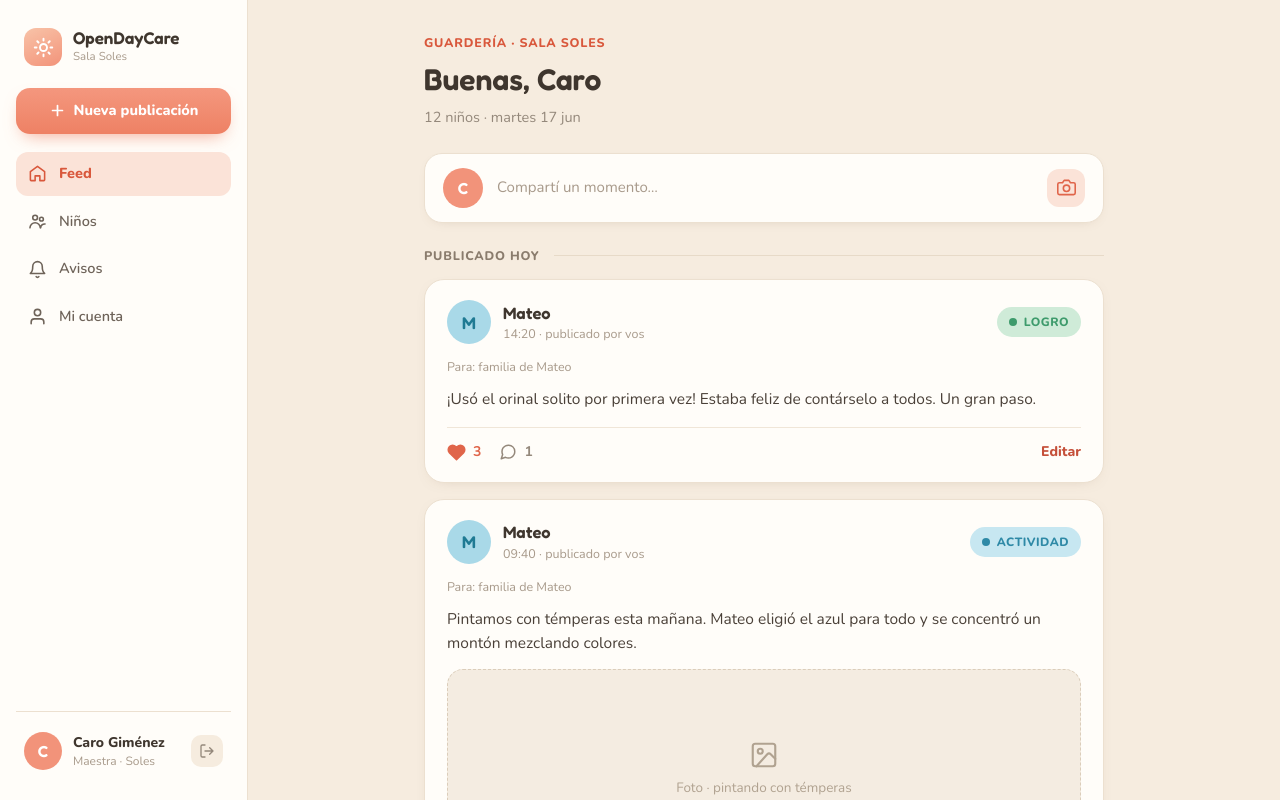
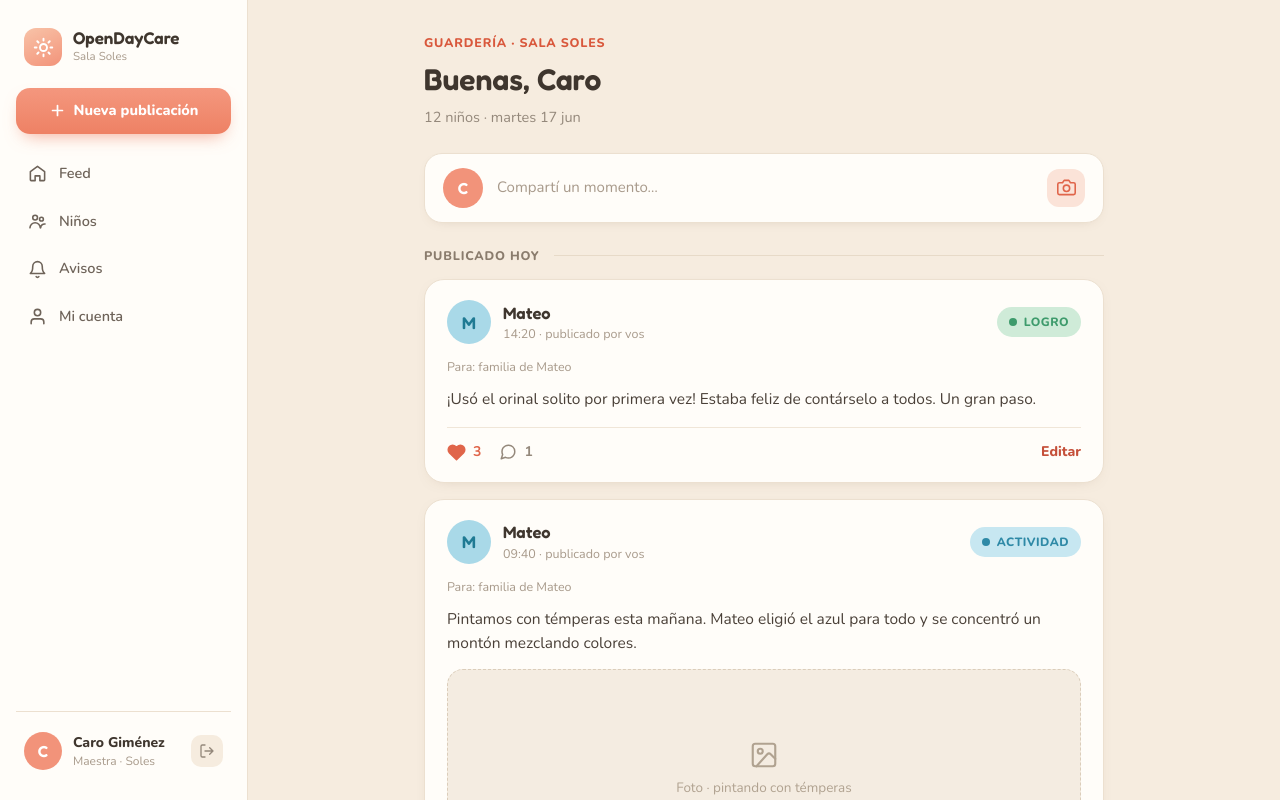
Before and after one commit to luisgabrielarevalo-hub/open-daycare, a Next.js app: page / in a window 1280 px wide. Shown: the top 800 px of the page. Built offline with nearby package versions, Linux system fonts and the light colour scheme.

Commit message:
Actualizar el componente Sidebar para incluir claves en los elementos de navegación y permitir la gestión del estado activo.

```diff
--- a/components/layout/Sidebar.tsx
+++ b/components/layout/Sidebar.tsx
@@ -9,22 +9,25 @@ import {
   UserIcon,
 } from "@/components/ui/icons";
 
+export type NavKey = "feed" | "kids" | "announcements" | "account";
+
 const navItems = [
-  { label: "Feed", icon: HomeIcon, active: true },
-  { label: "Niños", icon: ChildrenIcon, active: false },
-  { label: "Avisos", icon: BellIcon, active: false },
-  { label: "Mi cuenta", icon: UserIcon, active: false },
-];
+  { key: "feed", label: "Feed", icon: HomeIcon, href: "/" },
+  { key: "kids", label: "Niños", icon: ChildrenIcon, href: "/kids" },
+  { key: "announcements", label: "Avisos", icon: BellIcon, href: "#" },
+  { key: "account", label: "Mi cuenta", icon: UserIcon, href: "#" },
+] satisfies { key: NavKey; label: string; icon: typeof HomeIcon; href: string }[];
 
 type SidebarProps = {
   profile: StaffProfile;
+  activeNav: NavKey;
 };
 
-export function Sidebar({ profile }: SidebarProps) {
+export function Sidebar({ profile, activeNav }: SidebarProps) {
   return (
     <aside className="flex h-full w-[248px] flex-none flex-col border-r border-border bg-paper px-4 py-6">
       <a
-        href="#"
+        href="/"
         className="flex items-center gap-[11px] px-2 pt-1 pb-[22px]"
       >
         <div className="flex size-[38px] flex-none items-center justify-center rounded-xl bg-linear-155 from-avatar-peach-light to-avatar-peach">
@@ -49,12 +52,13 @@ export function Sidebar({ profile }: SidebarProps) {
       </a>
 
       <nav className="flex flex-1 flex-col gap-1">
-        {navItems.map(({ label, icon: NavIcon, active }) => (
+        {navItems.map(({ key, label, icon: NavIcon, href }) => (
           <a
-            key={label}
-            href="#"
+            key={key}
+            href={href}
+            aria-current={key === activeNav ? "page" : undefined}
             className={`flex items-center gap-3 rounded-xl px-3 py-[11px] text-[14.5px] ${
-              active
+              key === activeNav
                 ? "bg-coral-soft font-extrabold text-coral-deep-light"
                 : "font-semibold text-nav-inactive"
             }`}
```
